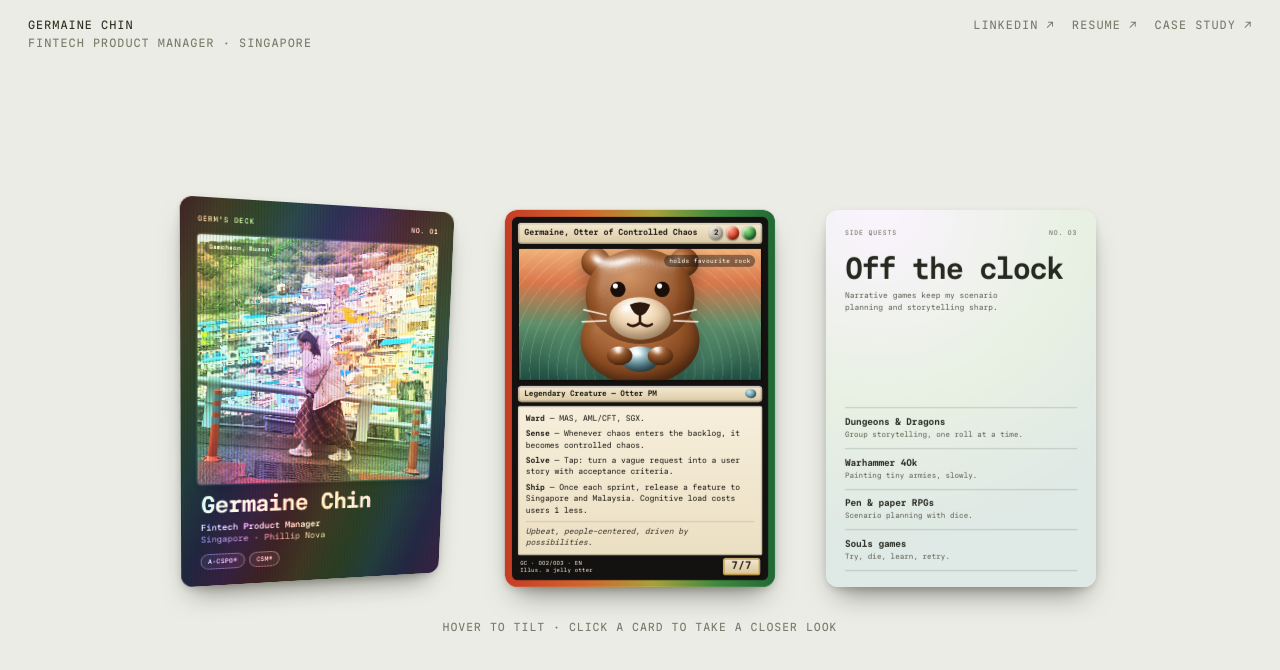
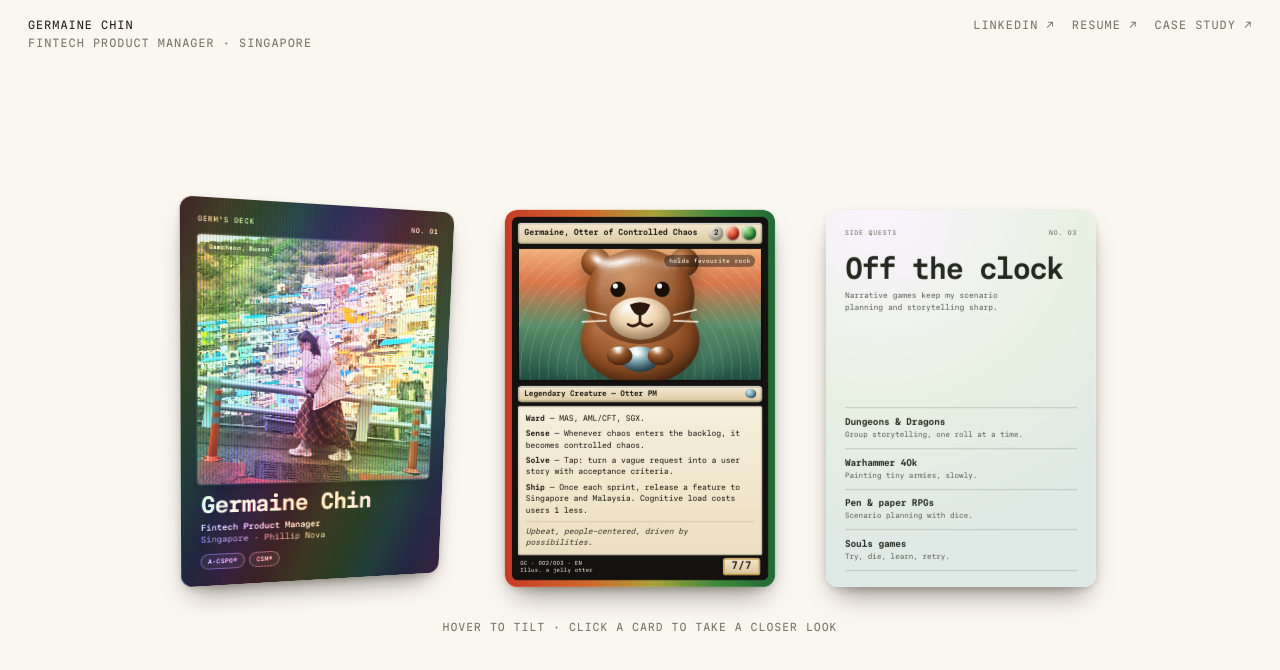
Before and after one commit to eurandus/breadotter, a React (Vite) app: page / in a window 1280 px wide. Shown: the top 670 px of the page. Built offline with nearby package versions, Linux system fonts and the light colour scheme.

Commit message:
Update styles.css

```diff
--- a/src/styles.css
+++ b/src/styles.css
@@ -1,8 +1,8 @@
 /* Layout: an empty room with three jelly-glossy holo cards in it, a quiet
    uppercase header, and one line of instructions. Click a card to view it. */
 :root {
-  --bg: #eaece5;
-  --fg: #2f3020;
+  --bg: #faf6f0;   /* page background */
+  --fg: #2b2622;   /* your name, header, card 3 body text */
   --muted: #7a7c6c;
   --line: rgba(47, 48, 32, .12);
   --backdrop: rgba(234, 236, 229, .62);
```
